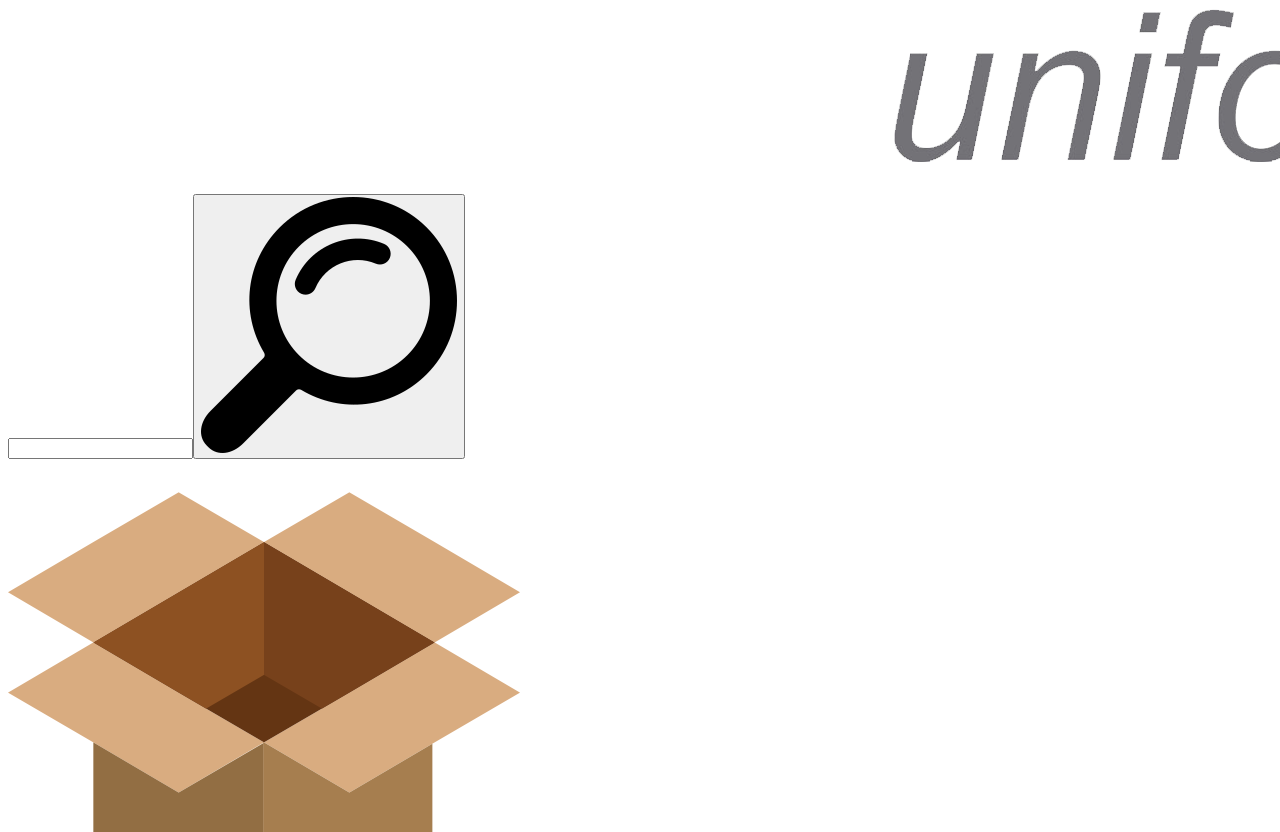
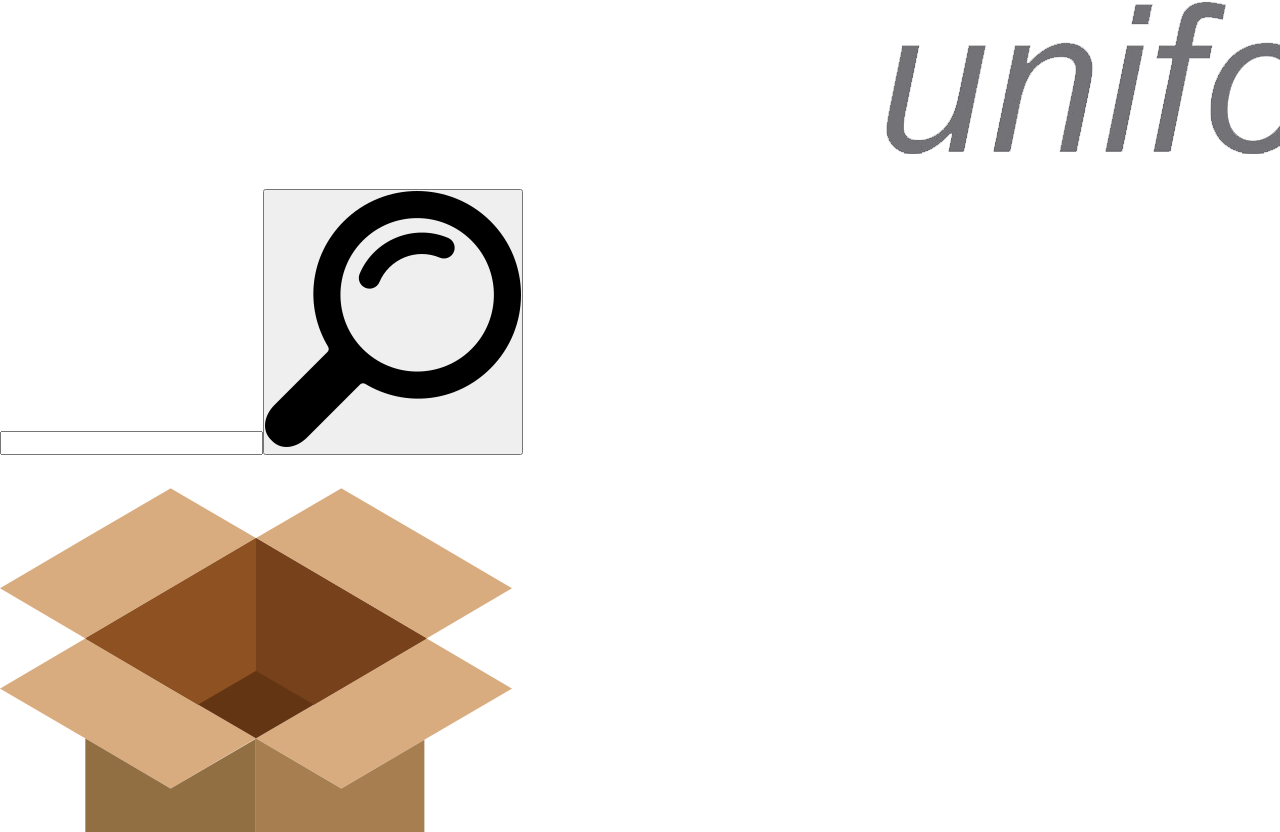
Before and after one commit to igorVtermions/catalogo-Famoza, a React (Vite) app: page / in a window 1280 px wide. Shown: the part 2188-3020 px from the top of the page. Built offline with nearby package versions, Linux system fonts and the light colour scheme.

Commit message:
include SCSS

```diff
--- a/src/App.tsx
+++ b/src/App.tsx
@@ -1,4 +1,5 @@
 import { Navbar } from "./Home/Navbar/Navbar";
+import "../src/styles/global.scss"
 
 export function App() {
   return (
--- a/src/Home/Navbar/Navbar.tsx
+++ b/src/Home/Navbar/Navbar.tsx
@@ -1,10 +1,11 @@
 import logo from "../../assets/logo.png";
 import Lupa from "../../assets/lupa.png";
 import Caixa from "../../assets/caixa.png";
+import "./styles.scss"
 
 export function Navbar() {
   return (
-    <>
+    <div className="nav">
       <div className="header">
         <a href="#" className="logo">
           <img src={logo} alt="Logo da Famoza Uniformes" className="logoImg" />
@@ -21,6 +22,6 @@
           <img src={Caixa} alt="caixa" /> Meus Produtos
         </a>
       </div>
-    </>
+    </div>
   );
 }
--- /dev/null
+++ b/src/styles/global.scss
@@ -0,0 +1,7 @@
+@import url('https://fonts.googleapis.com/css2?family=Poppins:wght@500;600;700&display=swap');
+*{
+    margin: 0;
+    padding: 0;
+    box-sizing: border-box;
+    font-family: 'Poppins', sans-serif;
+}
--- /dev/null
+++ b/src/styles/variables.scss
@@ -0,0 +1,3 @@
+$text-color: #fff;
+$secundary-text: #000000;
+$bg-color: #eeeeee;
```
Also changed, not shown: src/styles/mixins.scss (added, +7 -0 lines), src/Home/Navbar/styles.scss (added).
